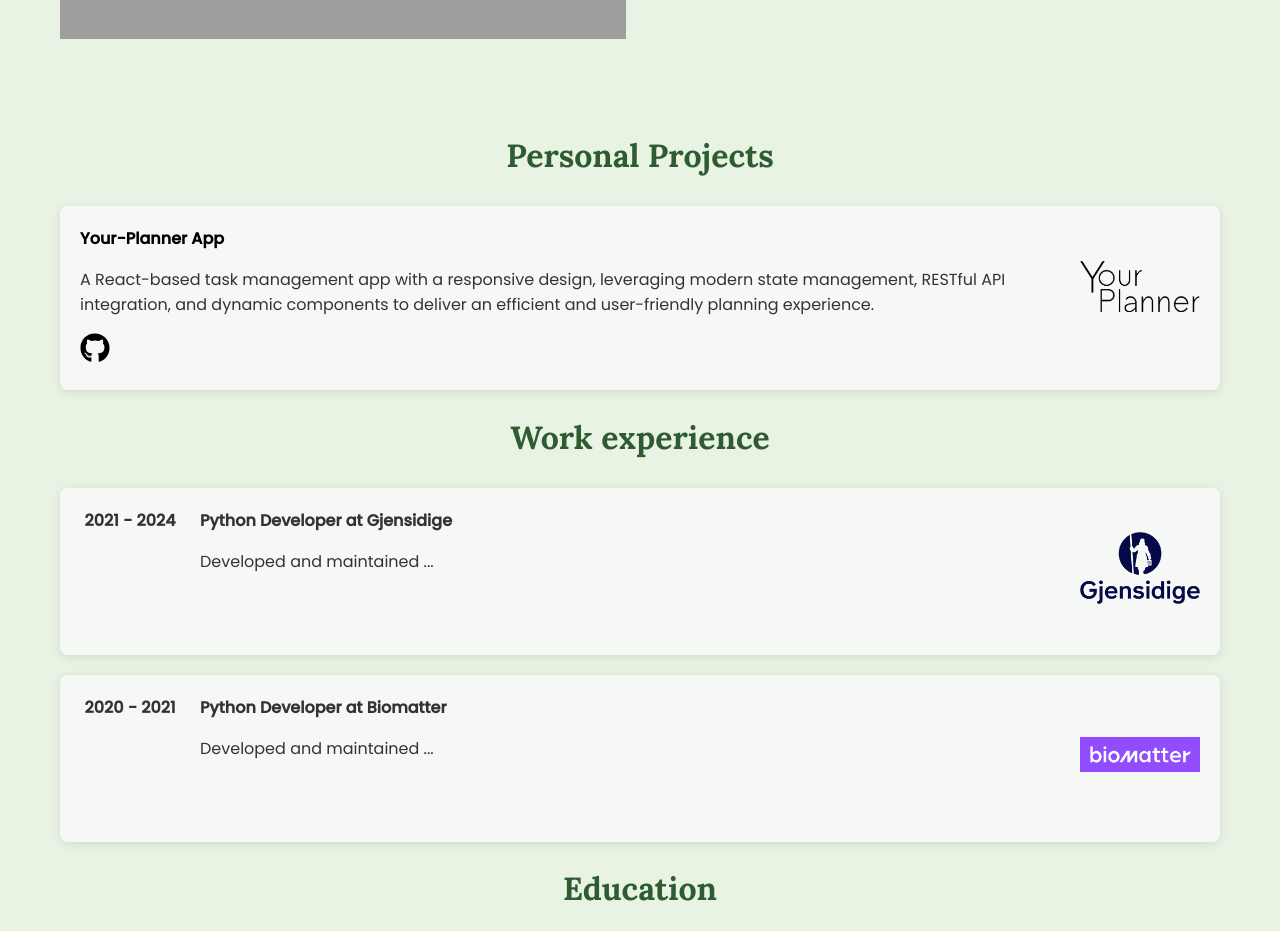
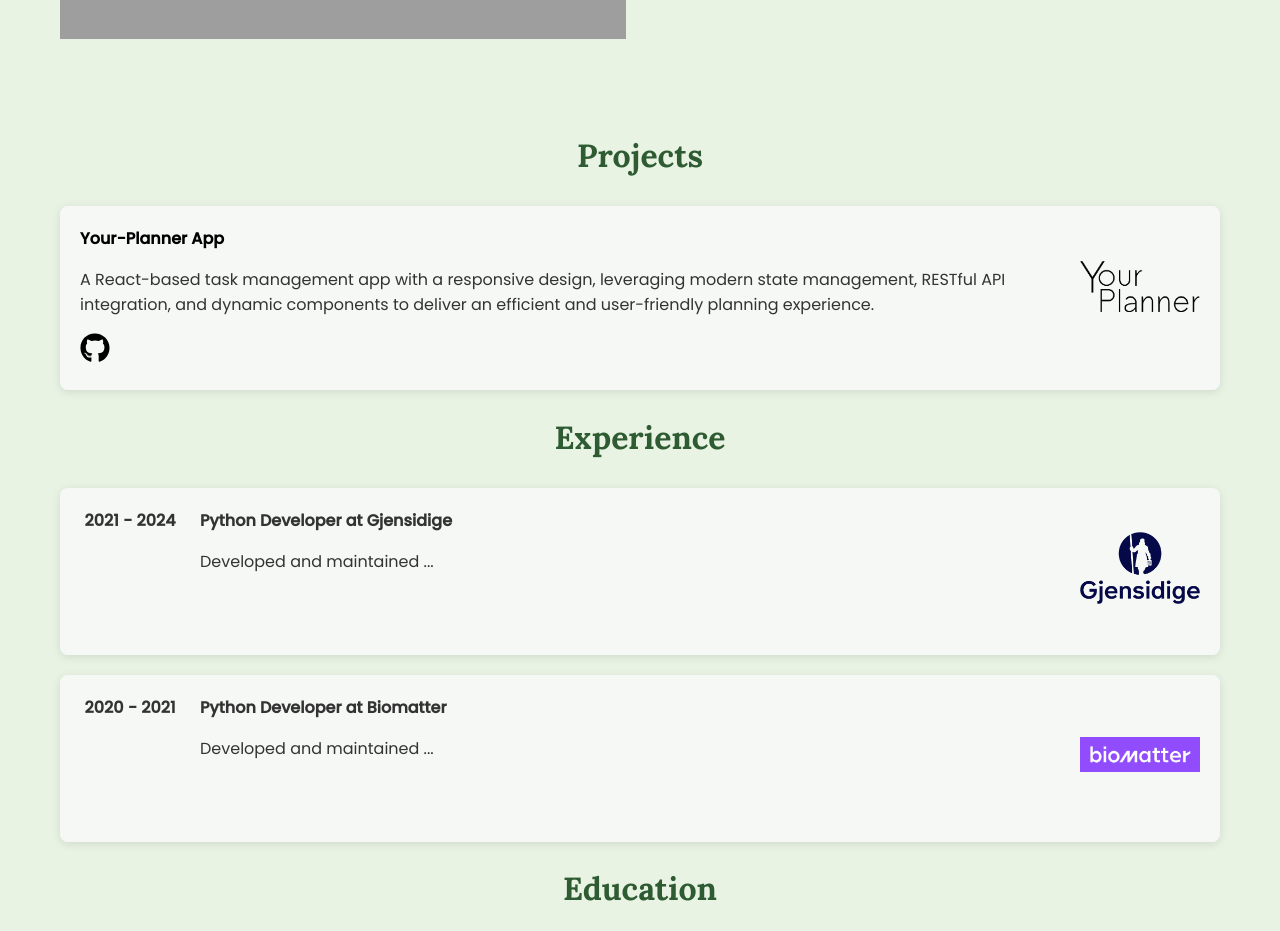
Before and after one commit to pusilvija/portfolio, a React (Create React App) app: page / in a window 1280 px wide. Shown: the part 880-1811 px from the top of the page. Built offline with nearby package versions, Linux system fonts and the light colour scheme; grey boxes are pictures that could not be loaded.

Commit message:
fixed navbar

```diff
--- a/src/components/Navbar.js
+++ b/src/components/Navbar.js
@@ -6,8 +6,8 @@ function Navbar() {
     <nav className="navbar">
       <ul>
         <li><a href="#about">About Me</a></li>
+        <li><a href="#personal-projects">Projects</a></li>
         <li><a href="#work-experience">Experience</a></li>
-        <li><a href="#personal-projects">Projects</a></li>
         <li><a href="#education">Education</a></li>
       </ul>
     </nav>
--- a/src/components/Projects.js
+++ b/src/components/Projects.js
@@ -5,7 +5,7 @@ import './Projects.css';
 function Projects() {
   return (
     <section id="projects" className="projects-section">
-      <h2 id="personal-projects">Personal Projects</h2>
+      <h2 id="personal-projects">Projects</h2>
 
       <div className="project">
         <div className="project-details">
@@ -34,7 +34,7 @@ function Projects() {
         </div>
       </div>
 
-      <h2 id="work-experience">Work experience</h2>
+      <h2 id="work-experience">Experience</h2>
 
       <div className="project">
         <div className="project-year">2021 - 2024</div>
```
